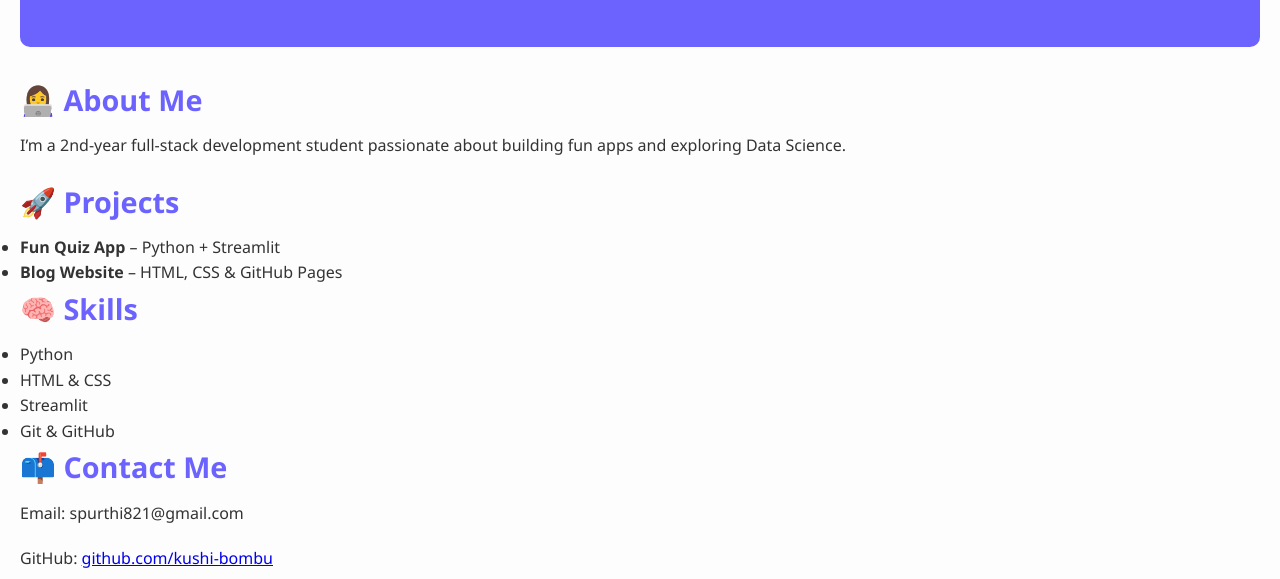
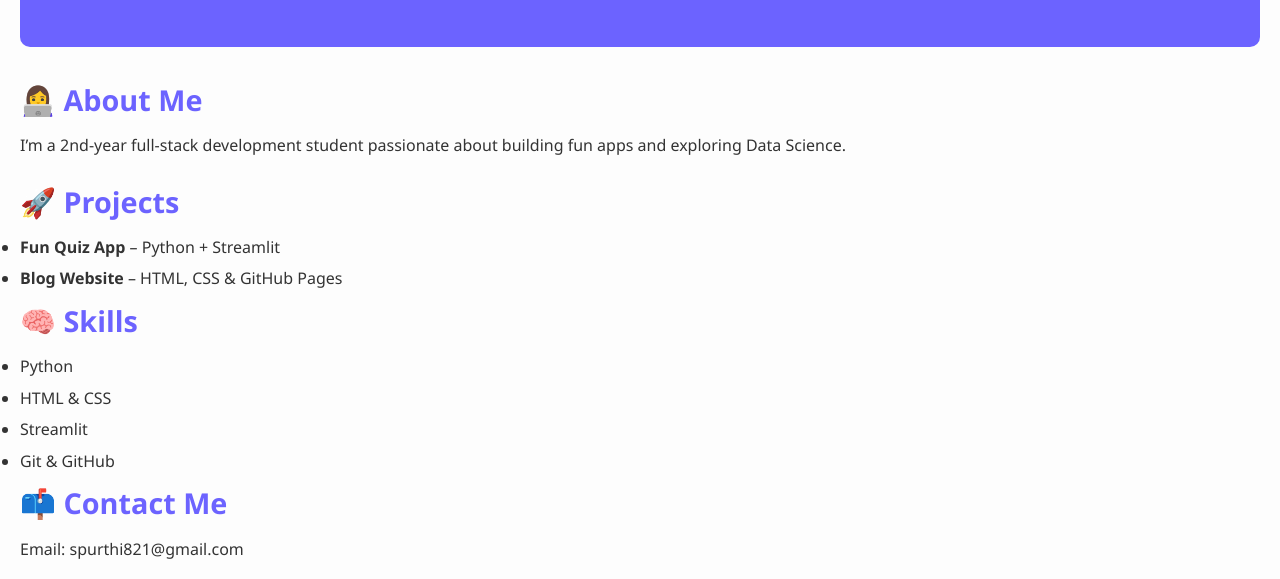
Before and after one commit to spurthy-m/myblog, a plain HTML site: page index.html in a window 1280 px wide. Shown: the part 150-729 px from the top of the page. Drawn offline with Linux system fonts and the light colour scheme.

Commit message:
Update style.css

```diff
--- a/style.css
+++ b/style.css
@@ -68,3 +68,7 @@ footer {
   font-size: 0.9rem;
   color: #777;
 }
+/* List Item Spacing */
+ul li {
+  margin-bottom: 6px;
+}
```
